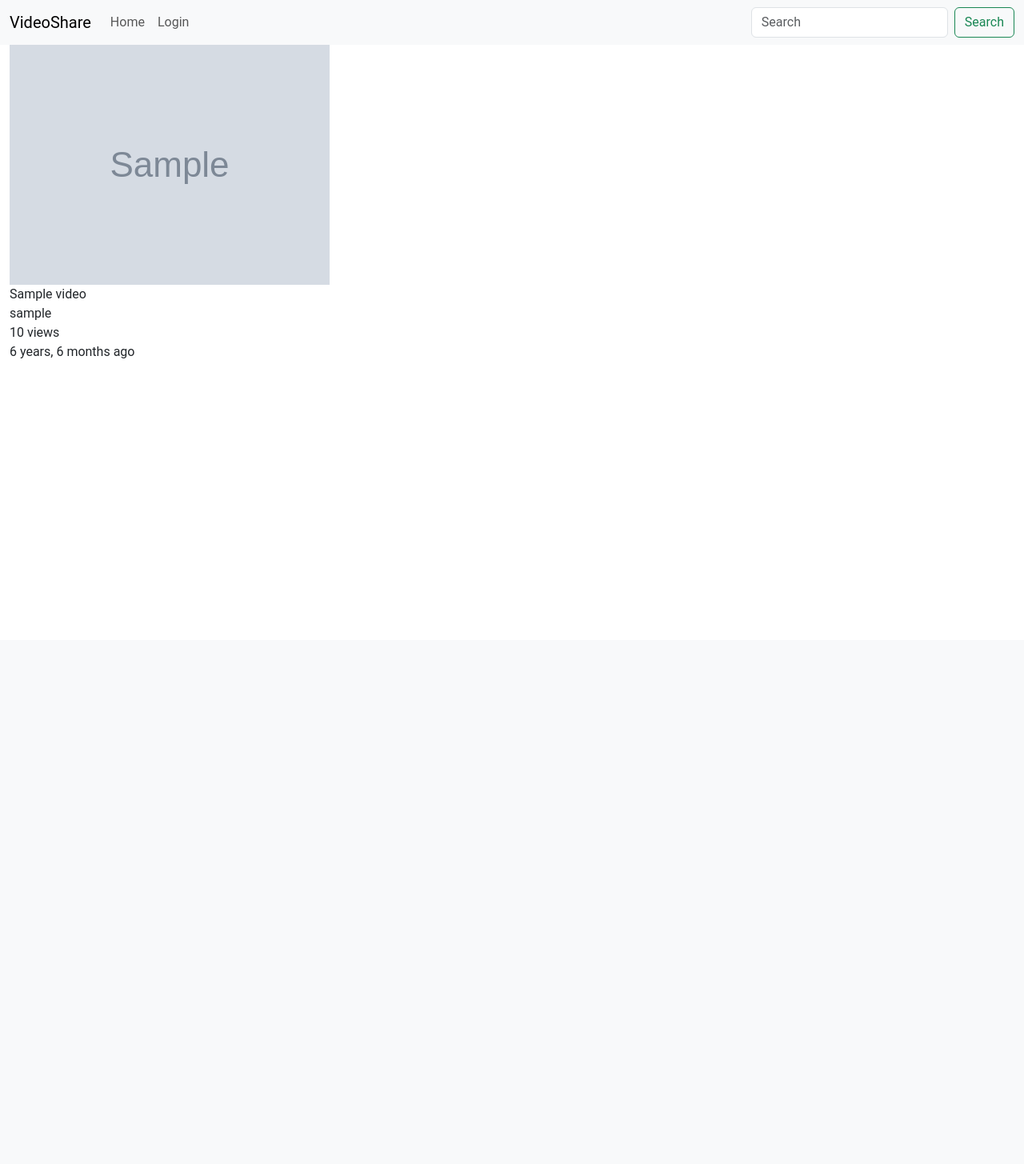
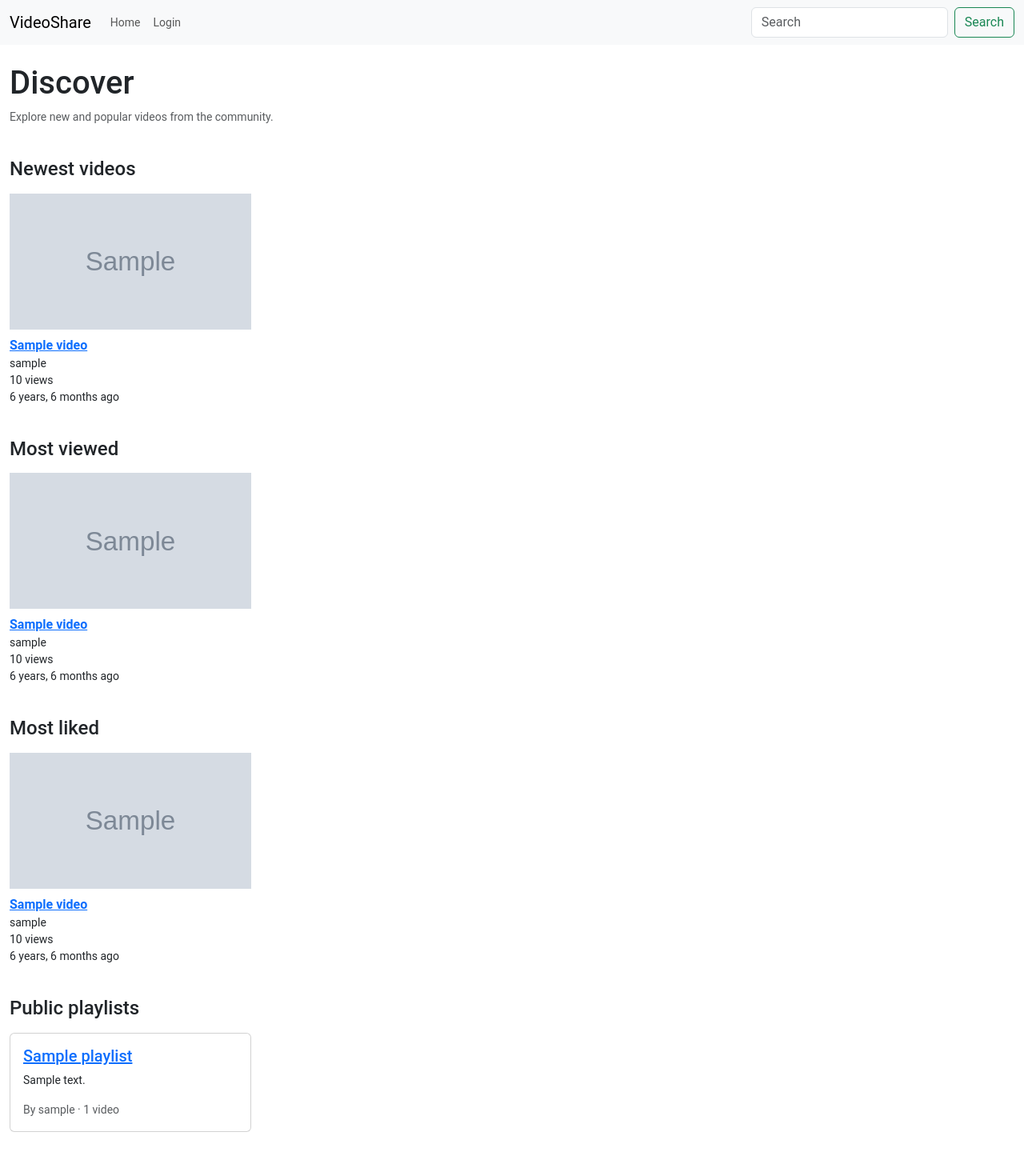
Before and after one commit to drakeg/ytclone, a Django app: page /videos/ in a window 1280 px wide. Shown: the whole page at 80% size. Before the commit the page ends 448 px from the top, so only its background shows below. Run offline with Django 4.2, Linux system fonts and the light colour scheme; tables that the repository leaves empty hold one stand-in row (values such as "Sample post"); grey boxes marked "Sample" are stand-in pictures.

Commit message:
Add homepage discovery sections

```diff
--- /dev/null
+++ b/video/services/discovery.py
@@ -0,0 +1,45 @@
+from dataclasses import dataclass
+
+from django.db.models import Count, Max, QuerySet
+
+from video.models import Playlist, Video
+
+
+DISCOVERY_SECTION_LIMIT = 4
+
+
+@dataclass(frozen=True)
+class DiscoverySections:
+    newest_videos: QuerySet
+    most_viewed_videos: QuerySet
+    most_liked_videos: QuerySet
+    recently_watched_videos: QuerySet
+    public_playlists: QuerySet
+
+
+def get_discovery_sections(user, limit=DISCOVERY_SECTION_LIMIT):
+    videos = Video.objects.select_related("author", "category")
+    recently_watched = Video.objects.none()
+
+    if user.is_authenticated:
+        recently_watched = (
+            videos.filter(history_entries__user=user)
+            .annotate(last_watched_at=Max("history_entries__watched_at"))
+            .order_by("-last_watched_at", "-pk")[:limit]
+        )
+
+    return DiscoverySections(
+        newest_videos=videos.order_by("-pub_date", "-pk")[:limit],
+        most_viewed_videos=videos.order_by("-views", "-pub_date", "-pk")[:limit],
+        most_liked_videos=(
+            videos.annotate(like_count=Count("likes", distinct=True))
+            .order_by("-like_count", "-views", "-pub_date", "-pk")[:limit]
+        ),
+        recently_watched_videos=recently_watched,
+        public_playlists=(
+            Playlist.objects.filter(visibility=Playlist.Visibility.PUBLIC)
+            .select_related("owner")
+            .annotate(video_count=Count("items", distinct=True))
+            .order_by("-updated_at", "name", "-pk")[:limit]
+        ),
+    )
--- a/video/static/style.css
+++ b/video/static/style.css
@@ -1,6 +1,6 @@
 body {
     font-family: Roboto, Arial, sans-serif;
-    font-size: 14;
+    font-size: 14px;
 }
 
 .video-list {
@@ -9,5 +9,26 @@ body {
 }
 
 .video {
-    width: 25%; /* 4 columns */
+    min-width: 0;
 }
+
+.thumbnail img {
+    aspect-ratio: 16 / 9;
+    object-fit: cover;
+    width: 100%;
+}
+
+.video_title {
+    font-size: 1rem;
+    font-weight: 600;
+    margin-top: 0.5rem;
+}
+
+.discovery-section {
+    margin-bottom: 2.5rem;
+}
+
+.discovery-section h2 {
+    font-size: 1.5rem;
+    margin-bottom: 1rem;
+}
--- /dev/null
+++ b/video/templates/videos/_video_cards.html
@@ -0,0 +1,17 @@
+<div class="row g-3">
+    {% for video in videos %}
+        <div class="col-12 col-sm-6 col-lg-3 video">
+            <div class="thumbnail">
+                <a href="{% url 'video_detail' video.pk %}">
+                    <img class="img-fluid" src="{{ video.thumbnail.url }}" alt="Thumbnail for {{ video.title }}">
+                </a>
+            </div>
+            <div class="video_title"><a href="{% url 'video_detail' video.pk %}">{{ video.title }}</a></div>
+            <div class="video_author">{{ video.author }}</div>
+            <div class="video_views">{{ video.views }} views</div>
+            <div class="video_upload">{{ video.pub_date|timesince }} ago</div>
+        </div>
+    {% empty %}
+        <p class="text-body-secondary">No videos to show yet.</p>
+    {% endfor %}
+</div>
--- a/video/templates/videos/video_list.html
+++ b/video/templates/videos/video_list.html
@@ -1,42 +1,49 @@
 {% extends 'base.html' %}
 
 {% block content %}
-    <div class="row">
-    {% for video in videos %}
-        <div class="col-3 video">
-            <div class="thumbnail"><a href="{% url 'video_detail' video.pk %}"><img src="{{ video.thumbnail.url }}"></a></div>
-            <div class="video_title">{{ video.title }}</div>
-            <div class="video_author">{{ video.author }}</div>
-            <div class="video_views">{{ video.views }} views</div>
-            <div class="video_upload">{{ video.pub_date|timesince }} ago</div>
+    <header class="py-4">
+        <h1>Discover</h1>
+        <p class="text-body-secondary">Explore new and popular videos from the community.</p>
+    </header>
+
+    <section class="discovery-section" aria-labelledby="newest-heading">
+        <h2 id="newest-heading">Newest videos</h2>
+        {% include 'videos/_video_cards.html' with videos=sections.newest_videos %}
+    </section>
+
+    <section class="discovery-section" aria-labelledby="viewed-heading">
+        <h2 id="viewed-heading">Most viewed</h2>
+        {% include 'videos/_video_cards.html' with videos=sections.most_viewed_videos %}
+    </section>
+
+    <section class="discovery-section" aria-labelledby="liked-heading">
+        <h2 id="liked-heading">Most liked</h2>
+        {% include 'videos/_video_cards.html' with videos=sections.most_liked_videos %}
+    </section>
+
+    {% if user.is_authenticated %}
+        <section class="discovery-section" aria-labelledby="recent-heading">
+            <h2 id="recent-heading">Recently watched</h2>
+            {% include 'videos/_video_cards.html' with videos=sections.recently_watched_videos %}
+        </section>
+    {% endif %}
+
+    <section class="discovery-section" aria-labelledby="playlists-heading">
+        <h2 id="playlists-heading">Public playlists</h2>
+        <div class="row g-3">
+            {% for playlist in sections.public_playlists %}
+                <div class="col-12 col-sm-6 col-lg-3">
+                    <article class="card h-100">
+                        <div class="card-body">
+                            <h3 class="h5 card-title"><a href="{% url 'playlist_detail' playlist.pk %}">{{ playlist.name }}</a></h3>
+                            <p class="card-text">{{ playlist.description|default:"A community playlist."|truncatewords:20 }}</p>
+                            <p class="card-text text-body-secondary">By {{ playlist.owner }} · {{ playlist.video_count }} video{{ playlist.video_count|pluralize }}</p>
+                        </div>
+                    </article>
+                </div>
+            {% empty %}
+                <p class="text-body-secondary">No public playlists to show yet.</p>
+            {% endfor %}
         </div>
-    {% endfor %}
-    </div>
-
-    <!--{% if videos.has_other_pages %}-->
-        <nav aria-label="...">
-            <ul class="pagination justify-content-center">
-                {% if videos.has_previous %}
-                    <li class="page-item"><a class="page-link" href="?page={{ videos.previous_page_number }}">Previous</a></li>
-                {% else %}
-                    <li class="page-item disabled"><a class="page-link">Previous</a></li>
-                {% endif %}
-                {% if videos.has_previous %}
-                    <li><a href="?page={{ videos.previous_page_number }}">Previous</a></li>
-                {% endif %}
-                {% for page in videos.paginator.page_range %}
-                    {% if page == videos.number %}
-                        <li class="page-item active"><a class="page-link" href="?page={{ page }}">{{ page }}</a></li>
-                    {% else %}
-                        <li class="page-item"><a class="page-link" href="?page={{ page }}">{{ page }}</a></li>
-                    {% endif %}
-                {% endfor %}
-                {% if videos.has_next %}
-                    <li class="page-item"><a class="page-link" href="?page={{ videos.next_page_number }}">Next</a></li>
-                {% else %}
-                    <li class="page-item disabled"><a class="page-link">Next</a></li>
-                {% endif %}
-        </ul>
-    </nav>
-    <!--{% endif %}-->
+    </section>
 {% endblock %}
--- a/video/views.py
+++ b/video/views.py
@@ -1,6 +1,5 @@
 from django.contrib.auth.decorators import login_required
 from django.contrib.auth.models import User
-from django.core.paginator import Paginator
 from django.db.models import F, Max
 from django.http import Http404
 from django.shortcuts import get_object_or_404, redirect, render
@@ -17,6 +16,7 @@ from .models import (
     Video,
     WatchHistory,
 )
+from .services.discovery import get_discovery_sections
 from .services.search import VIDEO_SORT_OPTIONS, search_content
 
 
@@ -24,11 +24,8 @@ VIEWED_VIDEOS_SESSION_KEY = "viewed_video_ids"
 
 
 def video_list(request):
-    videos_list = Video.objects.all()
-    paginator = Paginator(videos_list, 10)
-    page = request.GET.get("page")
-    videos = paginator.get_page(page)
-    return render(request, "videos/video_list.html", {"videos": videos})
+    sections = get_discovery_sections(request.user)
+    return render(request, "videos/video_list.html", {"sections": sections})
 
 
 def video_detail(request, pk):
```
Also changed, not shown: video/test_discovery.py (added, +144 -0 lines).
